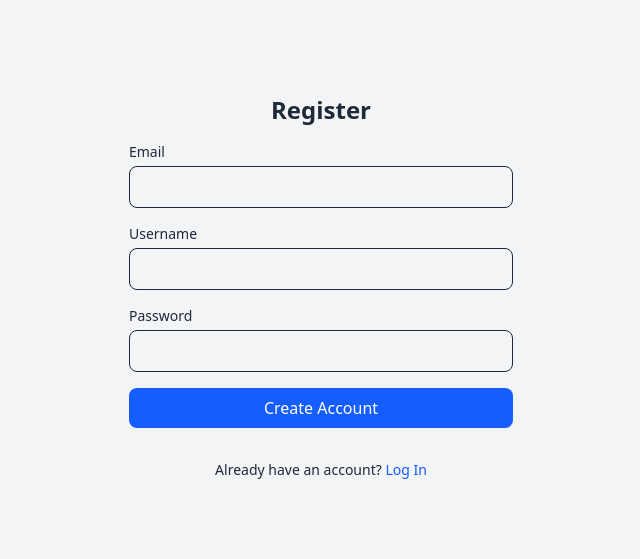
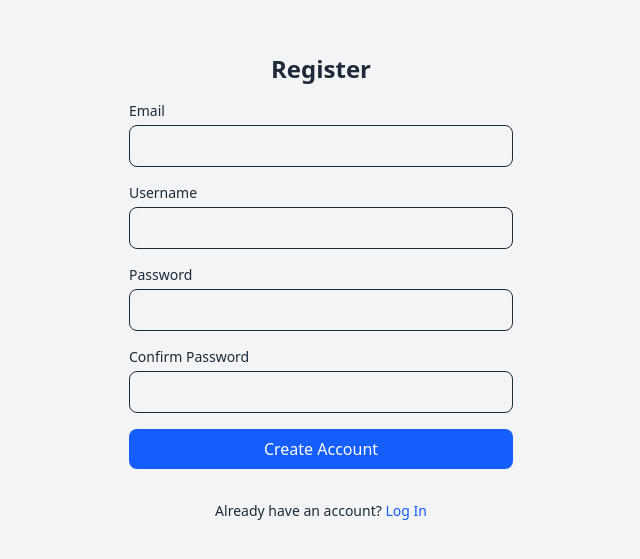
Before and after one commit to rmmir/planhub, a Vue app in the folder app/: page /register in a window 1280 px wide. Shown: the part 113-672 px from the top of the page, without its empty margins (319-959 px from the left). Built offline with nearby package versions, Linux system fonts and the light colour scheme.

Commit message:
chore: refactor login and register form

```diff
--- a/app/package.json
+++ b/app/package.json
@@ -12,7 +12,8 @@
         "@tailwindcss/vite": "^4.1.11",
         "tailwindcss": "^4.1.11",
         "vue": "^3.5.17",
-        "vue-router": "^4.5.1"
+        "vue-router": "^4.5.1",
+        "zod": "^3.25.76"
     },
     "devDependencies": {
         "@rollup/plugin-alias": "^5.1.1",
--- a/app/src/components/AuthForm.vue
+++ b/app/src/components/LoginForm.vue
@@ -1,5 +1,5 @@
 <template>
-    <form @submit.prevent="onSubmit" class="space-y-4 w-full max-w-sm mx-auto">
+    <form @submit.prevent="handleLogin" class="space-y-4 w-full max-w-sm mx-auto">
         <h2 class="text-2xl font-bold text-center">{{ title }}</h2>
 
         <div>
@@ -7,16 +7,6 @@
             <input
                 v-model="form.email"
                 type="email"
-                required
-                class="w-full px-4 py-2 border rounded-lg focus:outline-none focus:ring focus:ring-blue-500"
-            />
-        </div>
-
-        <div>
-            <label class="block mb-1 text-sm font-medium">Username</label>
-            <input
-                v-model="form.username"
-                type="text"
                 required
                 class="w-full px-4 py-2 border rounded-lg focus:outline-none focus:ring focus:ring-blue-500"
             />
@@ -44,27 +34,25 @@
 </template>
 
 <script lang="ts" setup>
+import { LoginForm } from '@/models/AuthForm';
 import { reactive } from 'vue';
 
 interface Props {
     title: string;
     buttonText: string;
-    onSubmitForm: (form: {
-        email: string;
-        username: string;
-        password: string;
-    }) => void;
 }
 
-const props = defineProps<Props>();
+defineProps<Props>();
 
-const form = reactive({
+const form = reactive<LoginForm>({
     email: '',
-    username: '',
     password: '',
 });
 
-function onSubmit() {
-    props.onSubmitForm({ ...form });
+function handleLogin(event: Event) {
+    event.preventDefault();
+    const { email, password } = form;
+    console.log('Logging in with:', email, password);
+    // TODO: implement login logic
 }
 </script>
--- /dev/null
+++ b/app/src/components/RegisterForm.vue
@@ -0,0 +1,123 @@
+<template>
+    <form
+        @submit.prevent="handleRegister"
+        class="space-y-4 w-full max-w-sm mx-auto"
+    >
+        <h2 class="text-2xl font-bold text-center">{{ title }}</h2>
+
+        <div>
+            <label class="block mb-1 text-sm font-medium">Email</label>
+            <input
+                v-model="form.email"
+                @input="errors.email = ''"
+                type="email"
+                required
+                class="w-full px-4 py-2 border rounded-lg focus:outline-none focus:ring focus:ring-blue-500"
+            />
+            <p v-if="errors.email" class="text-red-600 text-sm mt-1">
+                {{ errors.email }}
+            </p>
+        </div>
+
+        <div>
+            <label class="block mb-1 text-sm font-medium">Username</label>
+            <input
+                v-model="form.username"
+                @input="errors.username = ''"
+                type="text"
+                required
+                class="w-full px-4 py-2 border rounded-lg focus:outline-none focus:ring focus:ring-blue-500"
+            />
+            <p v-if="errors.username" class="text-red-600 text-sm mt-1">
+                {{ errors.username }}
+            </p>
+        </div>
+
+        <div>
+            <label class="block mb-1 text-sm font-medium">Password</label>
+            <input
+                v-model="form.password"
+                @input="errors.password = ''"
+                type="password"
+                required
+                class="w-full px-4 py-2 border rounded-lg focus:outline-none focus:ring focus:ring-blue-500"
+            />
+            <p v-if="errors.password" class="text-red-600 text-sm mt-1">
+                {{ errors.password }}
+            </p>
+        </div>
+
+        <div>
+            <label class="block mb-1 text-sm font-medium"
+                >Confirm Password</label
+            >
+            <input
+                v-model="form.confirmPassword"
+                @input="errors.confirmPassword = ''"
+                type="password"
+                required
+                class="w-full px-4 py-2 border rounded-lg focus:outline-none focus:ring focus:ring-blue-500"
+            />
+            <p v-if="errors.confirmPassword" class="text-red-600 text-sm mt-1">
+                {{ errors.confirmPassword }}
+            </p>
+        </div>
+
+        <button
+            type="submit"
+            class="w-full bg-blue-600 text-white py-2 rounded-lg hover:bg-blue-700 transition"
+        >
+            {{ buttonText }}
+        </button>
+
+        <slot></slot>
+    </form>
+</template>
+
+<script lang="ts" setup>
+import { RegisterForm, registerSchema } from '@/models/AuthForm';
+import { reactive } from 'vue';
+
+interface Props {
+    title: string;
+    buttonText: string;
+}
+
+defineProps<Props>();
+
+const form = reactive<RegisterForm>({
+    email: '',
+    username: '',
+    password: '',
+    confirmPassword: '',
+});
+const errors = reactive<Partial<Record<keyof RegisterForm, string>>>({
+    email: '',
+    username: '',
+    password: '',
+    confirmPassword: '',
+});
+
+function handleRegister(event: Event) {
+    event.preventDefault();
+
+    const result = registerSchema.safeParse(form);
+    if (!result.success) {
+        result.error.errors.forEach((error) => {
+            const field = error.path[0] as keyof RegisterForm;
+            errors[field] = error.message;
+        });
+        return;
+    }
+
+    const { email, username, password, confirmPassword } = form;
+    console.log(
+        'Registering with:',
+        username,
+        email,
+        password,
+        confirmPassword,
+    );
+    // TODO: implement registration logic
+}
+</script>
--- /dev/null
+++ b/app/src/models/AuthForm.ts
@@ -0,0 +1,43 @@
+import { z } from 'zod';
+
+export interface LoginForm {
+    email: string;
+    password: string;
+}
+
+export interface RegisterForm {
+    username: string;
+    email: string;
+    password: string;
+    confirmPassword: string;
+}
+
+const passwordRequirements =
+    /^(?=.*[a-z])(?=.*[A-Z])(?=.*\d)(?=.*[!@#$%^&*()_+\-=\[\]{};':"\\|,.<>\/?]).{8,}$/;
+
+export const registerSchema = z
+    .object({
+        email: z.string().email({ message: 'Invalid email address' }),
+        username: z
+            .string()
+            .min(3, { message: 'Username must be at least 3 characters' }),
+        password: z
+            .string()
+            .min(8, { message: 'Password must be at least 8 characters' })
+            .regex(passwordRequirements, {
+                message:
+                    'Password must include uppercase, lowercase, number, and special character',
+            }),
+        confirmPassword: z.string(),
+    })
+    .refine((data) => data.password === data.confirmPassword, {
+        message: 'Passwords do not match',
+        path: ['confirmPassword'],
+    });
+
+export const loginSchema = z.object({
+    email: z.string().email({ message: 'Invalid email address' }),
+    password: z.string().min(8, {
+        message: 'Password must be at least 8 characters',
+    }),
+});
--- a/app/src/views/LoginView.vue
+++ b/app/src/views/LoginView.vue
@@ -1,25 +1,19 @@
 <template>
     <div class="flex items-center justify-center h-screen bg-gray-100">
-    <AuthForm
-      title="Login"
-      button-text="Sign In"
-      :on-submit-form="handleLogin"
-    >
+        <LoginForm title="Login" button-text="Sign In">
             <p class="text-sm text-center mt-4">
                 Don't have an account?
-        <router-link to="/register" class="text-blue-600 hover:underline">
+                <router-link
+                    to="/register"
+                    class="text-blue-600 hover:underline"
+                >
                     Register
                 </router-link>
             </p>
-    </AuthForm>
+        </LoginForm>
     </div>
 </template>
 
 <script lang="ts" setup>
-import AuthForm from '@/components/AuthForm.vue'
-
-function handleLogin({ email, username, password }: { email: string; username: string; password: string }) {
-  console.log('Logging in with:', email, username, password)
-  // TODO: handle login logic
-}
+import LoginForm from '@/components/LoginForm.vue';
 </script>
--- a/app/src/views/RegisterView.vue
+++ b/app/src/views/RegisterView.vue
@@ -1,25 +1,17 @@
 <template>
     <div class="flex items-center justify-center h-screen bg-gray-100">
-    <AuthForm
-      title="Register"
-      button-text="Create Account"
-      :on-submit-form="handleRegister"
-    >
+        <RegisterForm title="Register" button-text="Create Account">
             <p class="text-sm text-center mt-4">
                 Already have an account?
                 <router-link to="/login" class="text-blue-600 hover:underline">
                     Log In
                 </router-link>
             </p>
-    </AuthForm>
+        </RegisterForm>
     </div>
 </template>
 
 <script lang="ts" setup>
-import AuthForm from '@/components/AuthForm.vue'
-
-function handleRegister({ email, username, password }: { email: string; username: string; password: string }) {
-  console.log('Registering with:', email, password)
-  // TODO: implement registration logic
-}
+import RegisterForm from '@/components/RegisterForm.vue';
 </script>
+<script lang="ts" setup></script>
```
Also changed, not shown: 1 other file (tests, documents, lock files or other folders). Lines whose indentation alone changed are shown as unchanged.
